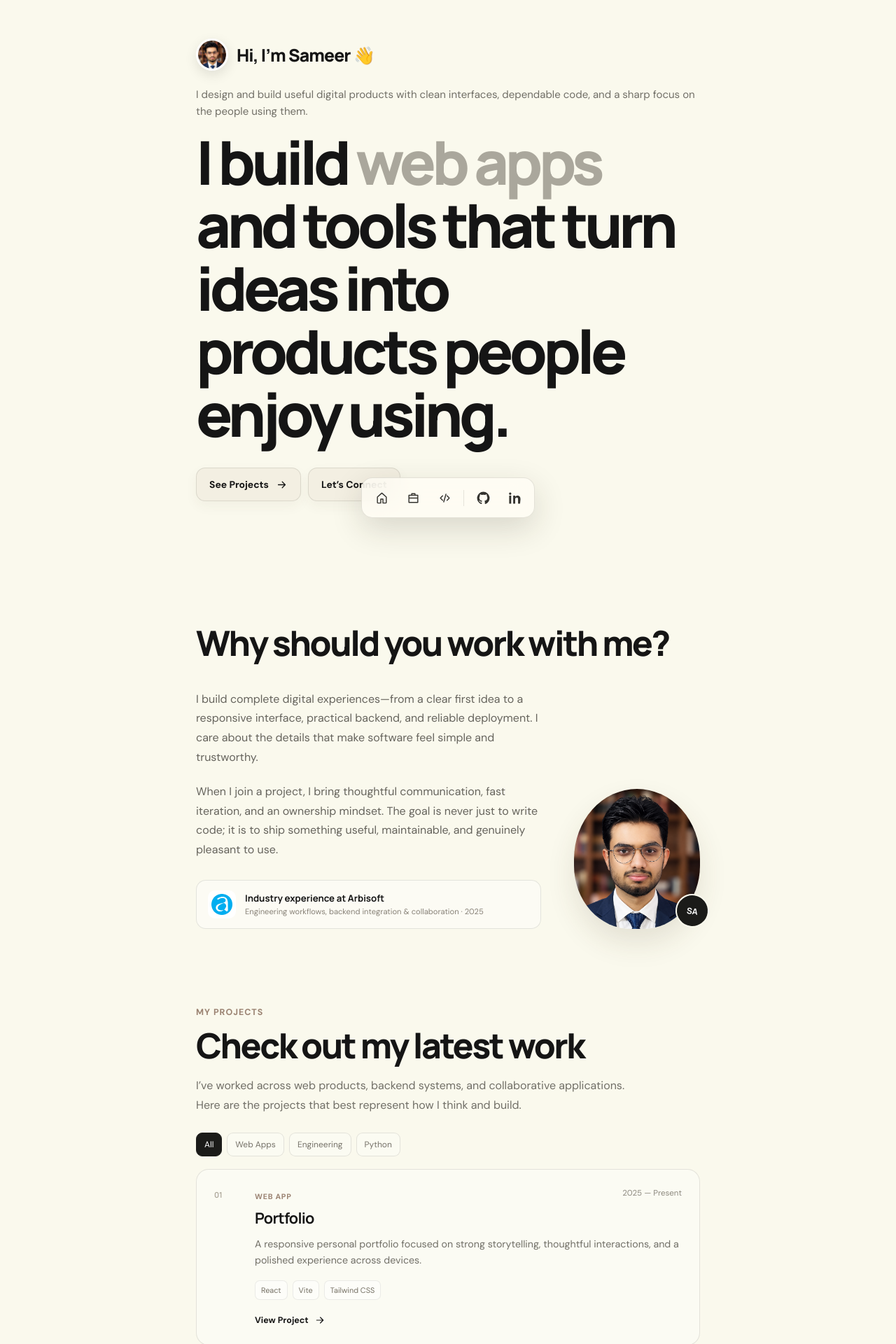
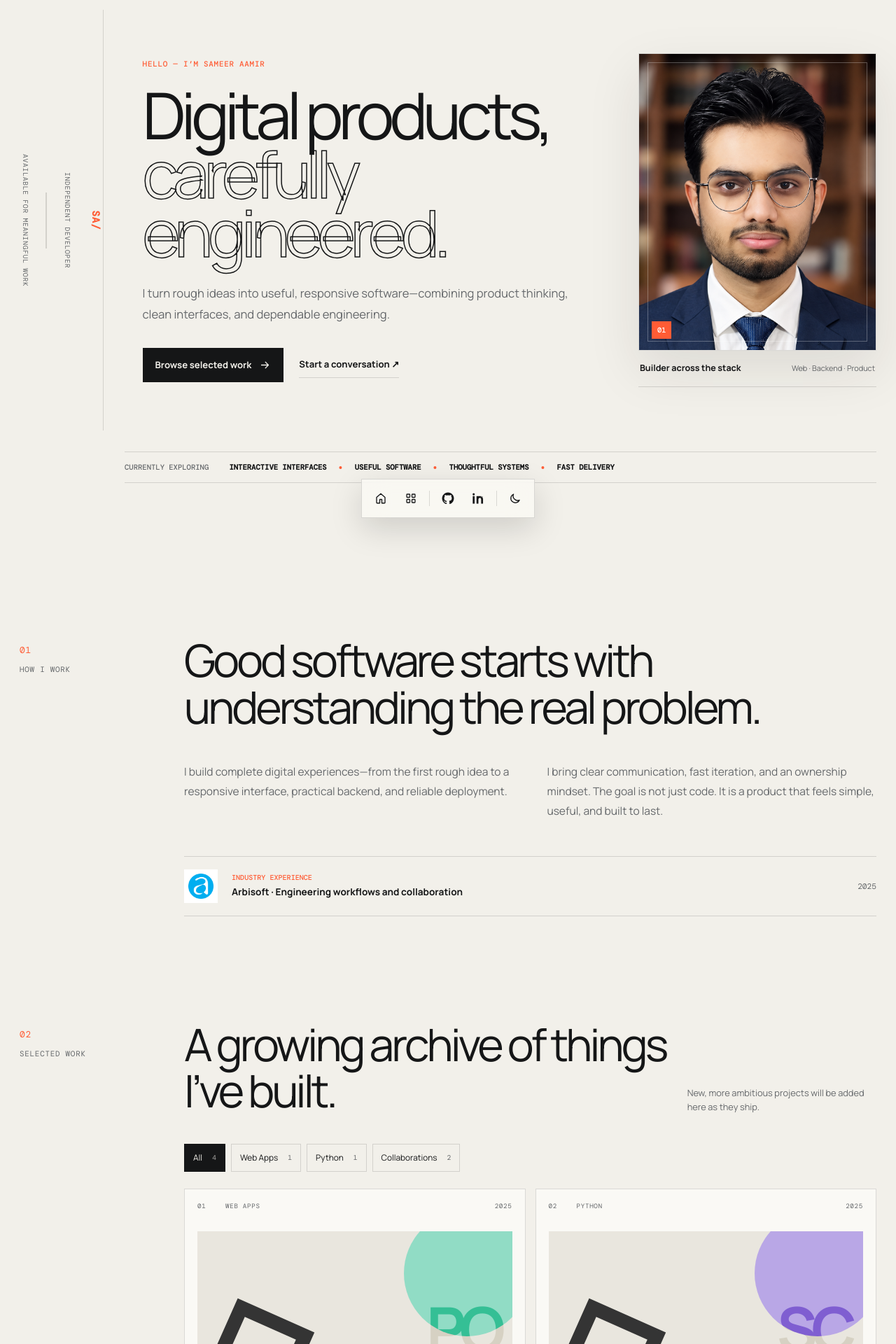
Before and after one commit to Sameer-959/portfolio, a React (Vite) app in the folder client/: page / in a window 1280 px wide. Shown: the part 40-1960 px from the top of the page at 70% size. Built offline with nearby package versions, Linux system fonts and the light colour scheme.

Commit message:
Create original interactive dual-theme portfolio

```diff
--- a/client/src/components/Hero.jsx
+++ b/client/src/components/Hero.jsx
@@ -1,69 +1,85 @@
-import React, { useEffect } from 'react'
+import React, { useEffect, useMemo, useState } from 'react'
 
 const projects = [
-  { title: 'Portfolio', date: '2025 — Present', description: 'A responsive personal portfolio focused on strong storytelling, thoughtful interactions, and a polished experience across devices.', tags: ['React', 'Vite', 'Tailwind CSS'], repo: 'https://github.com/Sameer-959/portfolio', category: 'Web App' },
-  { title: 'Scrimba Question', date: '2025', description: 'A focused Python challenge project demonstrating practical problem solving, readable code, and careful implementation.', tags: ['Python', 'Problem Solving'], repo: 'https://github.com/Sameer-959/Scrimba-Question', category: 'Python' },
-  { title: 'PetConnect', date: 'Collaborative Project', description: 'A social platform for pet owners, built around community, animal care, and a friendly end-to-end product experience.', tags: ['Full Stack', 'Social Platform', 'Teamwork'], repo: 'https://github.com/iam-hassan/PetConnect', category: 'Web App' },
-  { title: 'Ani-Track', date: 'Collaborative Project', description: 'An anime discovery and tracking platform with personal lists, social features, and community engagement.', tags: ['Product', 'Community', 'Teamwork'], repo: 'https://github.com/Kenji-x-S/Ani-Track', category: 'Web App' }
+  { title:'Portfolio System', number:'01', category:'Web Apps', year:'2025', description:'A responsive portfolio system focused on strong storytelling, thoughtful interaction, and a polished experience across devices.', tags:['React','Vite','Tailwind CSS'], repo:'https://github.com/Sameer-959/portfolio', tone:'mint' },
+  { title:'Scrimba Question', number:'02', category:'Python', year:'2025', description:'A focused Python challenge demonstrating practical problem solving, readable code, and careful implementation.', tags:['Python','Problem Solving'], repo:'https://github.com/Sameer-959/Scrimba-Question', tone:'lilac' },
+  { title:'PetConnect', number:'03', category:'Collaborations', year:'Team project', description:'A social platform for pet owners, shaped around community, animal care, and a friendly end-to-end experience.', tags:['Full Stack','Social Product','Teamwork'], repo:'https://github.com/iam-hassan/PetConnect', tone:'peach' },
+  { title:'Ani-Track', number:'04', category:'Collaborations', year:'Team project', description:'An anime discovery and tracking platform with personal lists, social features, and community engagement.', tags:['Product','Community','Teamwork'], repo:'https://github.com/Kenji-x-S/Ani-Track', tone:'blue' }
 ]
 
-const ArrowIcon = () => <svg viewBox="0 0 24 24" aria-hidden="true"><path d="M5 12h14M13 6l6 6-6 6" fill="none" stroke="currentColor" strokeWidth="1.8" strokeLinecap="round" strokeLinejoin="round"/></svg>
-const GithubIcon = () => <svg viewBox="0 0 24 24" aria-hidden="true"><path fill="currentColor" d="M12 .7A11.3 11.3 0 0 0 8.43 22.72c.57.1.78-.25.78-.55v-2.14c-3.18.69-3.85-1.35-3.85-1.35-.52-1.32-1.27-1.67-1.27-1.67-1.04-.71.08-.7.08-.7 1.15.08 1.75 1.18 1.75 1.18 1.02 1.75 2.68 1.24 3.34.95.1-.74.4-1.24.73-1.53-2.54-.29-5.21-1.27-5.21-5.58 0-1.23.44-2.24 1.17-3.03-.12-.29-.51-1.46.11-2.99 0 0 .95-.3 3.11 1.16a10.85 10.85 0 0 1 5.67 0c2.16-1.46 3.11-1.16 3.11-1.16.62 1.53.23 2.7.11 2.99.73.79 1.17 1.8 1.17 3.03 0 4.32-2.68 5.29-5.23 5.57.41.35.78 1.05.78 2.12v3.15c0 .3.2.66.79.55A11.3 11.3 0 0 0 12 .7Z"/></svg>
+const toolbox = [
+  { label:'Interfaces', text:'Responsive, accessible experiences with clear hierarchy and meaningful motion.', tools:['React','JavaScript','Tailwind','Vite'] },
+  { label:'Systems', text:'Maintainable services and APIs with dependable data flow and sensible architecture.', tools:['Node.js','Express','MongoDB','REST'] },
+  { label:'Delivery', text:'Ownership from planning and prototyping through testing, iteration, and deployment.', tools:['Git','Vercel','Product thinking','Collaboration'] }
+]
 
-export default function Hero() {
-  useEffect(() => {
-    const observer = new IntersectionObserver((entries) => entries.forEach((entry) => {
-      if (entry.isIntersecting) { entry.target.classList.add('is-visible'); observer.unobserve(entry.target) }
-    }), { threshold: 0.12, rootMargin: '0px 0px -35px' })
-    document.querySelectorAll('[data-reveal]').forEach((el) => observer.observe(el))
-    return () => observer.disconnect()
-  }, [])
+const Arrow = () => <svg viewBox="0 0 24 24" aria-hidden="true"><path d="M5 12h14M13 6l6 6-6 6" fill="none" stroke="currentColor" strokeWidth="1.8" strokeLinecap="round" strokeLinejoin="round"/></svg>
 
-  return (
-    <main className="site-main">
-      <section id="home" className="intro content-width" data-reveal>
-        <div className="intro-line"><div className="mini-avatar"><img src="/assets/profile-avatar.png" alt="Sameer Aamir"/></div><strong>Hi, I’m Sameer <span className="wave">👋</span></strong></div>
-        <p className="intro-proof">I design and build useful digital products with clean interfaces, dependable code, and a sharp focus on the people using them.</p>
-        <h1>I build <span>web apps</span> and tools that turn ideas into products people enjoy using.</h1>
-        <div className="primary-actions"><a href="#projects" className="soft-button">See Projects <ArrowIcon/></a><a href="https://www.linkedin.com/in/SameerAamir/" target="_blank" rel="noreferrer" className="soft-button">Let’s Connect</a></div>
+export default function Hero(){
+  const [filter,setFilter]=useState('All')
+  const [openTool,setOpenTool]=useState(0)
+  const filtered=useMemo(()=>filter==='All'?projects:projects.filter(p=>p.category===filter),[filter])
+
+  useEffect(()=>{
+    const observer=new IntersectionObserver(entries=>entries.forEach(entry=>{if(entry.isIntersecting){entry.target.classList.add('is-visible');observer.unobserve(entry.target)}}),{threshold:.12,rootMargin:'0px 0px -35px'})
+    document.querySelectorAll('[data-reveal]').forEach(el=>observer.observe(el))
+    return()=>observer.disconnect()
+  },[])
+
+  return <main>
+    <section id="home" className="workspace hero-workspace">
+      <aside className="hero-rail" data-reveal><span className="rail-mark">SA/</span><span>Independent developer</span><i/><span>Available for meaningful work</span></aside>
+      <div className="hero-main" data-reveal style={{'--delay':'70ms'}}>
+        <p className="mono-label">Hello — I’m Sameer Aamir</p>
+        <h1>Digital products,<br/><em>carefully engineered.</em></h1>
+        <p className="hero-lede">I turn rough ideas into useful, responsive software—combining product thinking, clean interfaces, and dependable engineering.</p>
+        <div className="hero-actions"><a href="#projects" className="action primary">Browse selected work <Arrow/></a><a href="https://www.linkedin.com/in/SameerAamir/" target="_blank" rel="noreferrer" className="action text-action">Start a conversation ↗</a></div>
+      </div>
+      <div className="identity-panel" data-reveal style={{'--delay':'150ms'}}>
+        <div className="portrait-window"><img src="/assets/profile-avatar.png" alt="Sameer Aamir"/><span>01</span></div>
+        <div className="identity-caption"><strong>Builder across the stack</strong><span>Web · Backend · Product</span></div>
+      </div>
+      <div className="signal-strip" data-reveal><span>Currently exploring</span><div className="signal-track"><b>Interactive interfaces</b><i/> <b>Useful software</b><i/> <b>Thoughtful systems</b><i/> <b>Fast delivery</b></div></div>
     </section>
 
-      <section id="about" className="content-width story-section">
-        <h2 data-reveal>Why should you work with me?</h2>
-        <div className="story-grid">
-          <div data-reveal><p>I build complete digital experiences—from a clear first idea to a responsive interface, practical backend, and reliable deployment. I care about the details that make software feel simple and trustworthy.</p><p>When I join a project, I bring thoughtful communication, fast iteration, and an ownership mindset. The goal is never just to write code; it is to ship something useful, maintainable, and genuinely pleasant to use.</p><div className="experience-note"><img src="/assets/arbisoft.png" alt="Arbisoft logo"/><div><strong>Industry experience at Arbisoft</strong><span>Engineering workflows, backend integration & collaboration · 2025</span></div></div></div>
-          <div className="portrait-stamp" data-reveal style={{'--delay':'100ms'}}><img src="/assets/profile-avatar.png" alt="Portrait of Sameer Aamir"/><span>SA</span></div>
+    <section id="about" className="workspace about-workspace section-space">
+      <div className="section-index" data-reveal><span>01</span><p>How I work</p></div>
+      <div className="about-copy" data-reveal><h2>Good software starts with understanding the real problem.</h2><div className="about-columns"><p>I build complete digital experiences—from the first rough idea to a responsive interface, practical backend, and reliable deployment.</p><p>I bring clear communication, fast iteration, and an ownership mindset. The goal is not just code. It is a product that feels simple, useful, and built to last.</p></div>
+        <div className="proof-note"><img src="/assets/arbisoft.png" alt="Arbisoft logo"/><div><span>Industry experience</span><strong>Arbisoft · Engineering workflows and collaboration</strong></div><b>2025</b></div>
       </div>
     </section>
 
-      <section id="projects" className="content-width section-block">
-        <p className="section-label" data-reveal>My Projects</p>
-        <h2 data-reveal>Check out my latest work</h2>
-        <p className="section-copy" data-reveal>I’ve worked across web products, backend systems, and collaborative applications. Here are the projects that best represent how I think and build.</p>
-        <div className="filter-row" data-reveal><span className="active">All</span><span>Web Apps</span><span>Engineering</span><span>Python</span></div>
-        <div className="project-list">{projects.map((project,index)=><Project key={project.title} {...project} index={index}/>)}</div>
-      </section>
-
-      <section id="capabilities" className="content-width section-block">
-        <p className="section-label" data-reveal>Capabilities</p>
-        <h2 data-reveal>What I bring to a project</h2>
-        <div className="capability-grid">
-          <article data-reveal><span>01</span><h3>Frontend Development</h3><p>Responsive, accessible interfaces with clear hierarchy, polished interaction, and strong performance.</p><div className="chip-row"><span>React</span><span>JavaScript</span><span>Tailwind</span><span>Vite</span></div></article>
-          <article data-reveal style={{'--delay':'90ms'}}><span>02</span><h3>Backend Development</h3><p>Practical APIs and services designed around maintainability, clear data flow, and reliable behavior.</p><div className="chip-row"><span>Node.js</span><span>Express</span><span>MongoDB</span><span>REST APIs</span></div></article>
-          <article data-reveal style={{'--delay':'180ms'}}><span>03</span><h3>Product Engineering</h3><p>From understanding the real problem to planning, building, testing, and shipping the finished product.</p><div className="chip-row"><span>Git</span><span>Deployment</span><span>UX Thinking</span><span>Teamwork</span></div></article>
+    <section id="projects" className="workspace projects-workspace section-space">
+      <div className="section-index" data-reveal><span>02</span><p>Selected work</p></div>
+      <div className="projects-main">
+        <div className="section-title" data-reveal><h2>A growing archive of things I’ve built.</h2><p>New, more ambitious projects will be added here as they ship.</p></div>
+        <div className="project-controls" data-reveal role="group" aria-label="Filter projects">{['All','Web Apps','Python','Collaborations'].map(item=><button key={item} type="button" onClick={()=>setFilter(item)} className={filter===item?'active':''} aria-pressed={filter===item}>{item}<span>{item==='All'?projects.length:projects.filter(p=>p.category===item).length}</span></button>)}</div>
+        <div className="project-canvas">{filtered.map((project,index)=><ProjectCard key={project.title} project={project} index={index}/>)}</div>
       </div>
     </section>
 
-      <section id="contact" className="content-width contact-block" data-reveal>
-        <p className="section-label">Contact</p><h2>Let’s build something worth shipping.</h2><p>Have a project, an opportunity, or a question? Send me a message on LinkedIn and I’ll get back to you.</p>
-        <div className="primary-actions"><a href="https://www.linkedin.com/in/SameerAamir/" target="_blank" rel="noreferrer" className="dark-button">Message me <ArrowIcon/></a><a href="https://github.com/Sameer-959" target="_blank" rel="noreferrer" className="soft-button"><GithubIcon/> GitHub</a></div>
+    <section id="capabilities" className="workspace toolbox-workspace section-space">
+      <div className="section-index" data-reveal><span>03</span><p>Toolbox</p></div>
+      <div className="toolbox-main">
+        <div className="section-title" data-reveal><h2>Flexible by design.<br/>Focused on outcomes.</h2><p>I work across layers and choose tools around the problem, not the other way around.</p></div>
+        <div className="tool-accordion">{toolbox.map((item,index)=><article key={item.label} className={openTool===index?'open':''} data-reveal><button type="button" onClick={()=>setOpenTool(openTool===index?-1:index)} aria-expanded={openTool===index}><span>0{index+1}</span><strong>{item.label}</strong><i>{openTool===index?'−':'+'}</i></button><div className="tool-detail"><p>{item.text}</p><div>{item.tools.map(tool=><span key={tool}>{tool}</span>)}</div></div></article>)}</div>
+      </div>
     </section>
 
-      <footer className="content-width footer"><span>© {new Date().getFullYear()} Sameer Aamir</span><span>Built with care.</span></footer>
+    <section id="contact" className="workspace contact-workspace section-space" data-reveal>
+      <div><p className="mono-label">Have something in mind?</p><h2>Let’s make it real.</h2></div>
+      <a href="https://www.linkedin.com/in/SameerAamir/" target="_blank" rel="noreferrer" className="contact-orbit"><span>Start a conversation</span><Arrow/></a>
+    </section>
+
+    <footer className="workspace footer"><span>Sameer Aamir · {new Date().getFullYear()}</span><span>Designed and built from scratch.</span></footer>
   </main>
-  )
 }
 
-function Project({title,date,description,tags,repo,category,index}) {
-  return <article className="project-row" data-reveal style={{'--delay':`${Math.min(index*70,210)}ms`}}><div className="project-number">0{index+1}</div><div className="project-body"><div className="project-heading"><div><span>{category}</span><h3>{title}</h3></div><time>{date}</time></div><p>{description}</p><div className="chip-row">{tags.map(tag=><span key={tag}>{tag}</span>)}</div><a href={repo} target="_blank" rel="noreferrer">View Project <ArrowIcon/></a></div></article>
+function ProjectCard({project,index}){
+  return <article className={`project-tile tone-${project.tone}`} style={{'--delay':`${index*70}ms`}} data-reveal>
+    <div className="tile-head"><span>{project.number}</span><span>{project.category}</span><span>{project.year}</span></div>
+    <div className="tile-visual" aria-hidden="true"><div/><i/><b>{project.title.slice(0,2).toUpperCase()}</b></div>
+    <div className="tile-content"><h3>{project.title}</h3><p>{project.description}</p><div className="tile-tags">{project.tags.map(tag=><span key={tag}>{tag}</span>)}</div></div>
+    <a href={project.repo} target="_blank" rel="noreferrer" aria-label={`Open ${project.title} repository`}>View repository <Arrow/></a>
+  </article>
 }
--- a/client/src/components/PersistentBar.jsx
+++ b/client/src/components/PersistentBar.jsx
@@ -1,11 +1,15 @@
-import React from 'react'
+import React, { useEffect, useState } from 'react'
 
-const HomeIcon = () => <svg viewBox="0 0 24 24" aria-hidden="true"><path d="m4 10 8-7 8 7v10a1 1 0 0 1-1 1h-5v-7h-4v7H5a1 1 0 0 1-1-1V10Z" fill="none" stroke="currentColor" strokeWidth="1.8" strokeLinejoin="round"/></svg>
-const WorkIcon = () => <svg viewBox="0 0 24 24" aria-hidden="true"><path d="M4 7h16v13H4zM9 7V4h6v3M4 12h16" fill="none" stroke="currentColor" strokeWidth="1.8" strokeLinejoin="round"/></svg>
-const CodeIcon = () => <svg viewBox="0 0 24 24" aria-hidden="true"><path d="m8 8-4 4 4 4m8-8 4 4-4 4m-2-11-4 14" fill="none" stroke="currentColor" strokeWidth="1.8" strokeLinecap="round" strokeLinejoin="round"/></svg>
-const GithubIcon = () => <svg viewBox="0 0 24 24" aria-hidden="true"><path fill="currentColor" d="M12 .7A11.3 11.3 0 0 0 8.43 22.72c.57.1.78-.25.78-.55v-2.14c-3.18.69-3.85-1.35-3.85-1.35-.52-1.32-1.27-1.67-1.27-1.67-1.04-.71.08-.7.08-.7 1.15.08 1.75 1.18 1.75 1.18 1.02 1.75 2.68 1.24 3.34.95.1-.74.4-1.24.73-1.53-2.54-.29-5.21-1.27-5.21-5.58 0-1.23.44-2.24 1.17-3.03-.12-.29-.51-1.46.11-2.99 0 0 .95-.3 3.11 1.16a10.85 10.85 0 0 1 5.67 0c2.16-1.46 3.11-1.16 3.11-1.16.62 1.53.23 2.7.11 2.99.73.79 1.17 1.8 1.17 3.03 0 4.32-2.68 5.29-5.23 5.57.41.35.78 1.05.78 2.12v3.15c0 .3.2.66.79.55A11.3 11.3 0 0 0 12 .7Z"/></svg>
-const LinkedinIcon = () => <svg viewBox="0 0 24 24" aria-hidden="true"><path fill="currentColor" d="M5.4 7.7H1.8V22h3.6V7.7ZM3.6 2A2.1 2.1 0 1 0 3.6 6.2 2.1 2.1 0 0 0 3.6 2Zm18.6 11.8c0-4.3-2.3-6.3-5.4-6.3-2.5 0-3.6 1.4-4.2 2.3V7.7H9V22h3.6v-7.1c0-1.9.4-3.8 2.8-3.8 2.4 0 2.4 2.2 2.4 3.9v7h3.6l.8-8.2Z"/></svg>
+const Icon=({children})=><svg viewBox="0 0 24 24" aria-hidden="true">{children}</svg>
+const Home=()=> <Icon><path d="m4 10 8-7 8 7v10a1 1 0 0 1-1 1h-5v-7h-4v7H5a1 1 0 0 1-1-1V10Z" fill="none" stroke="currentColor" strokeWidth="1.8" strokeLinejoin="round"/></Icon>
+const Grid=()=> <Icon><rect x="4" y="4" width="6" height="6" rx="1" fill="none" stroke="currentColor" strokeWidth="1.7"/><rect x="14" y="4" width="6" height="6" rx="1" fill="none" stroke="currentColor" strokeWidth="1.7"/><rect x="4" y="14" width="6" height="6" rx="1" fill="none" stroke="currentColor" strokeWidth="1.7"/><rect x="14" y="14" width="6" height="6" rx="1" fill="none" stroke="currentColor" strokeWidth="1.7"/></Icon>
+const Github=()=> <Icon><path fill="currentColor" d="M12 .7A11.3 11.3 0 0 0 8.43 22.72c.57.1.78-.25.78-.55v-2.14c-3.18.69-3.85-1.35-3.85-1.35-.52-1.32-1.27-1.67-1.27-1.67-1.04-.71.08-.7.08-.7 1.15.08 1.75 1.18 1.75 1.18 1.02 1.75 2.68 1.24 3.34.95.1-.74.4-1.24.73-1.53-2.54-.29-5.21-1.27-5.21-5.58 0-1.23.44-2.24 1.17-3.03-.12-.29-.51-1.46.11-2.99 0 0 .95-.3 3.11 1.16a10.85 10.85 0 0 1 5.67 0c2.16-1.46 3.11-1.16 3.11-1.16.62 1.53.23 2.7.11 2.99.73.79 1.17 1.8 1.17 3.03 0 4.32-2.68 5.29-5.23 5.57.41.35.78 1.05.78 2.12v3.15c0 .3.2.66.79.55A11.3 11.3 0 0 0 12 .7Z"/></Icon>
+const Linkedin=()=> <Icon><path fill="currentColor" d="M5.4 7.7H1.8V22h3.6V7.7ZM3.6 2A2.1 2.1 0 1 0 3.6 6.2 2.1 2.1 0 0 0 3.6 2Zm18.6 6.1c-2.5 0-3.6 1.4-4.2 2.3V7.7H9V22h3.6v-7.1c0-1.9.4-3.8 2.8-3.8 2.4 0 2.4 2.2 2.4 3.9v7h3.6v-8.2c0-4.3-2.3-6.3-5.4-6.3Z"/></Icon>
+const Sun=()=> <Icon><circle cx="12" cy="12" r="3.5" fill="none" stroke="currentColor" strokeWidth="1.7"/><path d="M12 2v2m0 16v2M4.9 4.9l1.4 1.4m11.4 11.4 1.4 1.4M2 12h2m16 0h2M4.9 19.1l1.4-1.4M17.7 6.3l1.4-1.4" stroke="currentColor" strokeWidth="1.7" strokeLinecap="round"/></Icon>
+const Moon=()=> <Icon><path d="M20 15.2A8.5 8.5 0 0 1 8.8 4 8.5 8.5 0 1 0 20 15.2Z" fill="none" stroke="currentColor" strokeWidth="1.8" strokeLinejoin="round"/></Icon>
 
-export default function PersistentBar() {
-  return <nav className="floating-dock" aria-label="Quick navigation"><a href="#home" data-label="Home"><HomeIcon/></a><a href="#about" data-label="About"><WorkIcon/></a><a href="#projects" data-label="Projects"><CodeIcon/></a><i/><a href="https://github.com/Sameer-959" target="_blank" rel="noreferrer" data-label="GitHub"><GithubIcon/></a><a href="https://www.linkedin.com/in/SameerAamir/" target="_blank" rel="noreferrer" data-label="LinkedIn"><LinkedinIcon/></a></nav>
+export default function PersistentBar(){
+  const [theme,setTheme]=useState(()=>localStorage.getItem('portfolio-theme')||'light')
+  useEffect(()=>{document.documentElement.dataset.theme=theme;localStorage.setItem('portfolio-theme',theme)},[theme])
+  return <nav className="control-dock" aria-label="Quick navigation"><a href="#home" data-tip="Home"><Home/></a><a href="#projects" data-tip="Projects"><Grid/></a><i/><a href="https://github.com/Sameer-959" target="_blank" rel="noreferrer" data-tip="GitHub"><Github/></a><a href="https://www.linkedin.com/in/SameerAamir/" target="_blank" rel="noreferrer" data-tip="LinkedIn"><Linkedin/></a><i/><button type="button" onClick={()=>setTheme(theme==='light'?'dark':'light')} data-tip={theme==='light'?'Dark mode':'Light mode'} aria-label={`Switch to ${theme==='light'?'dark':'light'} mode`}>{theme==='light'?<Moon/>:<Sun/>}</button></nav>
 }
```
Also changed, not shown: client/src/index.css. Lines whose indentation alone changed are shown as unchanged.
